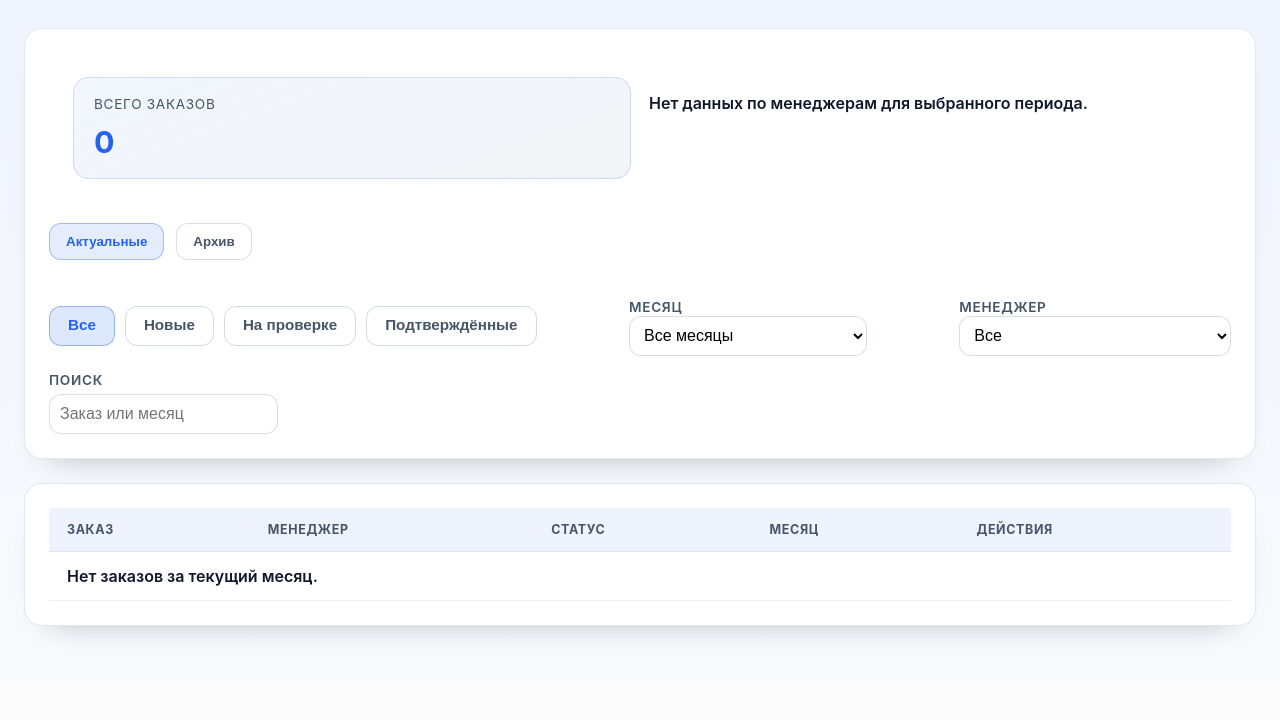
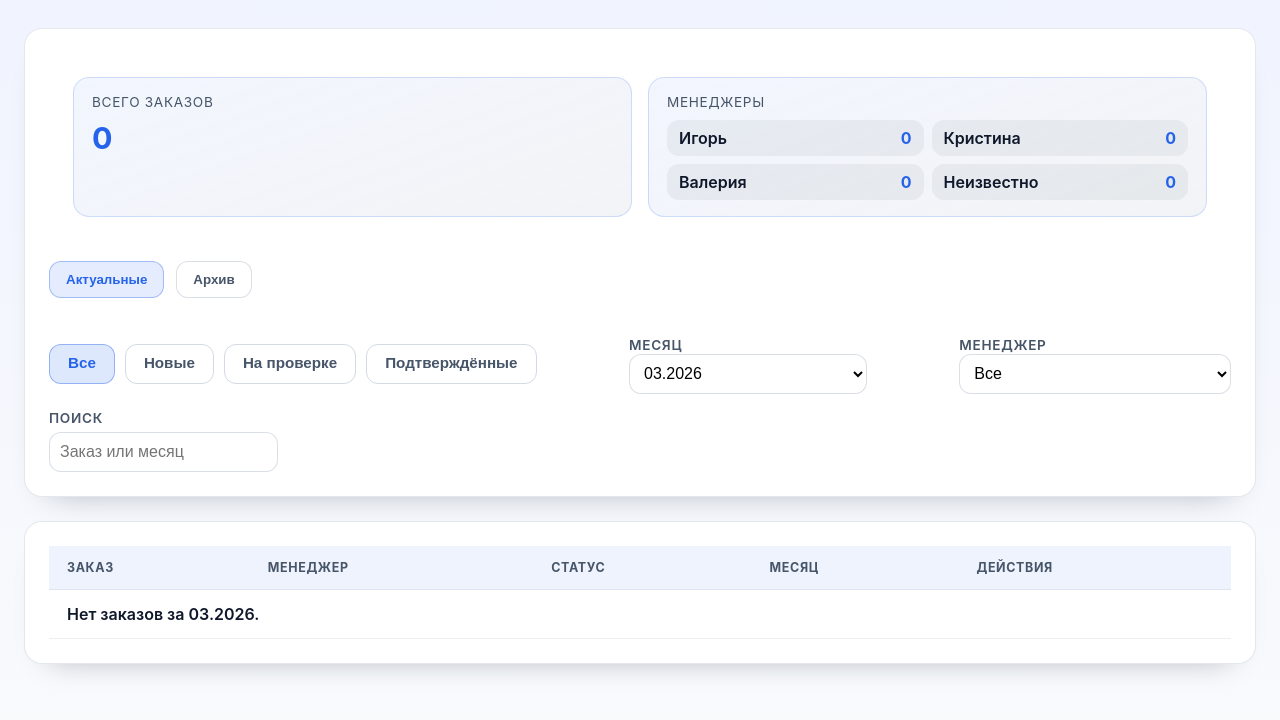
Before and after one commit to evgexa42/Bazis, a Flask app: page /desene_cpu in a window 1280 px wide. Shown: the part 211-931 px from the top of the page. Before the commit the page ends 851 px from the top, so only its background shows below. Run offline with Flask 3, Linux system fonts and the light colour scheme; the visitor is signed in with stand-in values (Sample User, id 1); data that the repository does not hold is empty; parts of the project's set-up code (start-up, migrations or seed data) failed here and were passed over; some libraries are stand-ins or nearby versions.

Commit message:
Adjust desene CPU month default, unknown manager options and stats layout

```diff
--- a/app/routes/desene_cpu.py
+++ b/app/routes/desene_cpu.py
@@ -144,14 +144,22 @@ def api_orders():
             continue
         filtered.append(item)
 
-    manager_stats_map: dict[str, int] = {}
+    # Держим стабильный набор менеджеров в статистике: конфиг + "Неизвестно".
+    manager_stats_map: dict[str, int] = {
+        name: 0 for name in [*app_config.MANAGER_NAMES, "Неизвестно"] if (name or "").strip()
+    }
     for item in stats_filtered:
         manager_name = (item.get("manager_name") or "Неизвестно").strip() or "Неизвестно"
         manager_stats_map[manager_name] = manager_stats_map.get(manager_name, 0) + 1
-    manager_stats = [
-        {"manager_name": name, "count": count}
-        for name, count in sorted(manager_stats_map.items(), key=lambda pair: (-pair[1], pair[0].lower()))
-    ]
+
+    configured_names = [name for name in [*app_config.MANAGER_NAMES, "Неизвестно"] if (name or "").strip()]
+    manager_stats = [{"manager_name": name, "count": manager_stats_map.get(name, 0)} for name in configured_names]
+
+    extra_names = sorted(
+        [name for name in manager_stats_map.keys() if name not in configured_names],
+        key=lambda value: value.lower(),
+    )
+    manager_stats.extend({"manager_name": name, "count": manager_stats_map[name]} for name in extra_names)
 
     # Сортируем по самой свежей дате (created_at, fallback updated_at), затем по id.
     filtered.sort(key=lambda x: (x.get("created_at") or x.get("updated_at") or "", x.get("id") or 0), reverse=True)
--- a/app/static/script.js
+++ b/app/static/script.js
@@ -2012,7 +2012,6 @@ const DeseneCpuPage = (() => {
   let month = getCurrentMonthKey();
   let manager = 'Все';
   let currentItems = [];
-  let isMonthHydrating = false;
 
   function init() {
     if (document.body?.dataset?.page !== 'desene-cpu') return;
@@ -2069,8 +2068,9 @@ const DeseneCpuPage = (() => {
     const managerSelect = document.getElementById('cpuManagerFilter');
     if (!managerSelect) return;
     const managers = Array.isArray(APP_CONFIG.managers) ? APP_CONFIG.managers : [];
+    const uniqueManagers = Array.from(new Set(managers.concat(['Неизвестно'])));
     managerSelect.innerHTML = ['<option value="Все">Все</option>']
-      .concat(managers.map(name => `<option value="${escapeAttr(name)}">${escapeHtml(name)}</option>`))
+      .concat(uniqueManagers.map(name => `<option value="${escapeAttr(name)}">${escapeHtml(name)}</option>`))
       .join('');
     managerSelect.value = manager;
     managerSelect.addEventListener('change', () => {
@@ -2111,17 +2111,7 @@ const DeseneCpuPage = (() => {
     if (manager && manager !== 'Все') params.set('manager', manager);
     const resp = await fetch(`/api/desene_cpu/orders?${params.toString()}`);
     const data = await resp.json().catch(() => ({ orders: [] }));
-    const monthChanged = hydrateMonthSelect(data);
-    if (monthChanged && !isMonthHydrating) {
-      // Месяц автоматически скорректирован, перезапрашиваем данные один раз.
-      isMonthHydrating = true;
-      try {
-        await load();
-      } finally {
-        isMonthHydrating = false;
-      }
-      return;
-    }
+    hydrateMonthSelect(data);
     renderStats(data.orders || [], data.manager_stats || []);
     currentItems = Array.isArray(data.orders) ? data.orders : [];
     render(currentItems);
@@ -2129,18 +2119,32 @@ const DeseneCpuPage = (() => {
 
   function hydrateMonthSelect(data) {
     const monthSelect = document.getElementById('cpuMonthFilter');
-    if (!monthSelect) return false;
+    if (!monthSelect) return;
     const months = Array.isArray(data?.months) ? data.months : [];
-    const monthKeys = new Set(months.map(item => item?.key).filter(Boolean));
-    const prevMonth = month;
-    if (month && !monthKeys.has(month)) {
-      month = data?.default_month || '';
-    }
+    const currentMonth = getCurrentMonthKey();
+
+    // Текущий месяц всегда в начале списка, даже если по нему пока нет записей.
+    const preparedMonths = [];
+    const seen = new Set();
+    preparedMonths.push({ key: currentMonth, label: formatMonthLabel(currentMonth) });
+    seen.add(currentMonth);
+
+    for (const item of months) {
+      const key = `${item?.key || ''}`.trim();
+      if (!key || seen.has(key)) continue;
+      preparedMonths.push(item);
+      seen.add(key);
+    }
+
+    if (month && !seen.has(month)) {
+      // Сохраняем выбранный месяц в селекте, чтобы фильтр не "прыгал".
+      preparedMonths.push({ key: month, label: formatMonthLabel(month) });
+    }
+
     const options = [`<option value="">Все месяцы</option>`]
-      .concat(months.map(item => `<option value="${escapeAttr(item.key)}">${escapeHtml(item.label)}</option>`));
+      .concat(preparedMonths.map(item => `<option value="${escapeAttr(item.key)}">${escapeHtml(item.label)}</option>`));
     monthSelect.innerHTML = options.join('');
     monthSelect.value = month;
-    return prevMonth !== month;
   }
 
   function renderStats(items, managerStats) {
@@ -2149,35 +2153,27 @@ const DeseneCpuPage = (() => {
     const rows = Array.isArray(items) ? items : [];
     const total = rows.length;
     const statsRows = Array.isArray(managerStats) ? managerStats : [];
-    const statsTable = statsRows.length
-      ? `
-        <div class="table-scroll">
-          <table class="data-table">
-            <thead>
-              <tr>
-                <th>Менеджер</th>
-                <th>Заказов</th>
-              </tr>
-            </thead>
-            <tbody>
-              ${statsRows.map(item => `
-                <tr>
-                  <td>${escapeHtml(item.manager_name || 'Неизвестно')}</td>
-                  <td>${Number(item.count || 0)}</td>
-                </tr>
-              `).join('')}
-            </tbody>
-          </table>
-        </div>
-      `
+
+    const managerItems = statsRows.length
+      ? statsRows.map(item => `
+          <div class="cpu-manager-stat">
+            <span class="cpu-manager-stat__name">${escapeHtml(item.manager_name || 'Неизвестно')}</span>
+            <span class="cpu-manager-stat__count">${Number(item.count || 0)}</span>
+          </div>
+        `).join('')
       : '<p class="table-primary">Нет данных по менеджерам для выбранного периода.</p>';
 
     el.innerHTML = `
-      <article class="stat-card">
-        <span class="stat-label">Всего заказов</span>
-        <span class="stat-value stat-value--compact">${total}</span>
-      </article>
-      ${statsTable}
+      <div class="cpu-stats-grid">
+        <article class="stat-card cpu-stat-card">
+          <span class="stat-label">Всего заказов</span>
+          <span class="stat-value stat-value--compact">${total}</span>
+        </article>
+        <article class="stat-card cpu-stat-card">
+          <span class="stat-label">Менеджеры</span>
+          <div class="cpu-manager-stats-grid">${managerItems}</div>
+        </article>
+      </div>
     `;
   }
 
@@ -2241,7 +2237,8 @@ const DeseneCpuPage = (() => {
     const manager = escapeHtml(item.manager_name || 'Неизвестно');
     if (!canEditManager()) return manager;
 
-    const options = (APP_CONFIG.managers || [])
+    const managerOptions = Array.from(new Set([...(APP_CONFIG.managers || []), 'Неизвестно']));
+    const options = managerOptions
       .map(m => `<option value="${escapeAttr(m)}" ${m === item.manager_name ? 'selected' : ''}>${escapeHtml(m)}</option>`)
       .join('');
 
--- a/app/static/style.css
+++ b/app/static/style.css
@@ -2346,6 +2346,46 @@ code {
   transform: translateY(1px);
 }
 
+
+/* DESENE CPU stats widgets */
+.cpu-stats-grid {
+  display: grid;
+  grid-template-columns: repeat(auto-fit, minmax(280px, 1fr));
+  gap: 16px;
+  width: 100%;
+}
+
+.cpu-stat-card {
+  padding: 16px 18px;
+  gap: 10px;
+}
+
+.cpu-manager-stats-grid {
+  display: grid;
+  grid-template-columns: repeat(2, minmax(120px, 1fr));
+  gap: 8px;
+}
+
+.cpu-manager-stat {
+  display: flex;
+  align-items: center;
+  justify-content: space-between;
+  gap: 10px;
+  border-radius: 12px;
+  background: rgba(15, 23, 42, 0.05);
+  padding: 8px 12px;
+}
+
+.cpu-manager-stat__name {
+  font-weight: 600;
+  color: var(--text);
+}
+
+.cpu-manager-stat__count {
+  font-weight: 700;
+  color: var(--primary);
+}
+
 /* DESENE CPU manager inline editor */
 .cpu-manager-cell {
   display: inline-flex;
```
